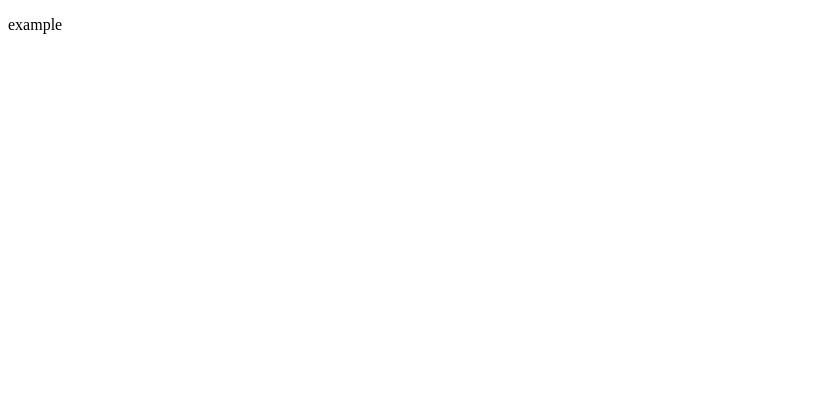
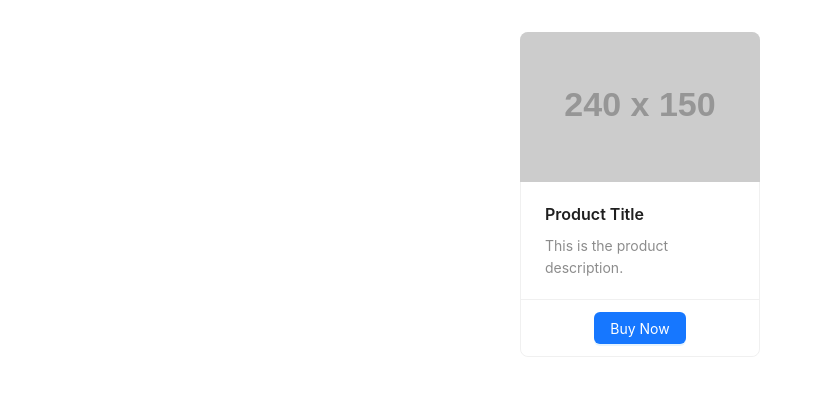
Before and after one commit to sselvaorg/GameBang, a React (Vite) app: page /lib in a window 1280 px wide. Shown: the top 396 px of the page, without its empty margins (0-815 px from the left). Built offline with nearby package versions, Linux system fonts and the light colour scheme.

Commit message:
second commit

```diff
--- a/package.json
+++ b/package.json
@@ -10,8 +10,10 @@
     "preview": "vite preview"
   },
   "dependencies": {
+    "antd": "^5.20.6",
     "react": "^18.3.1",
-    "react-dom": "^18.3.1"
+    "react-dom": "^18.3.1",
+    "react-router-dom": "^6.26.2"
   },
   "devDependencies": {
     "@eslint/js": "^9.9.0",
--- a/src/App.jsx
+++ b/src/App.jsx
@@ -1,11 +1,16 @@
 import React from "react";
+import {BrowserRouter as Router, Routes, Route} from 'react-router-dom';
+
+import Library from './Pages/Library';
 
 function App(){
   return (
       <>
-      <div>
-        <p>example</p>
-      </div>
+      <Router>
+        <Routes>
+          <Route path="lib" element={<Library/>} />
+        </Routes>
+      </Router>
       </>
   )
 }
--- /dev/null
+++ b/src/Pages/Library.jsx
@@ -0,0 +1,24 @@
+import React from "react";
+import { Card, Button } from "antd";
+//import 'antd/dist/antd.css'; // Make sure Ant Design CSS is imported
+
+const { Meta } = Card;
+
+function Library(){
+ return (
+  <div style={{ padding: '24px', display: 'flex', justifyContent: 'center' }}>
+    <Card
+      hoverable
+      style={{ width: 240 }}
+      cover={<img alt="example" src="https://via.placeholder.com/240x150" />}
+      actions={[
+        <Button type="primary">Buy Now</Button>
+      ]}
+    >
+      <Meta title="Product Title" description="This is the product description." />
+    </Card>
+  </div>
+);
+}
+
+export default Library;
```
Also changed, not shown: 1 other file (tests, documents, lock files or other folders).
